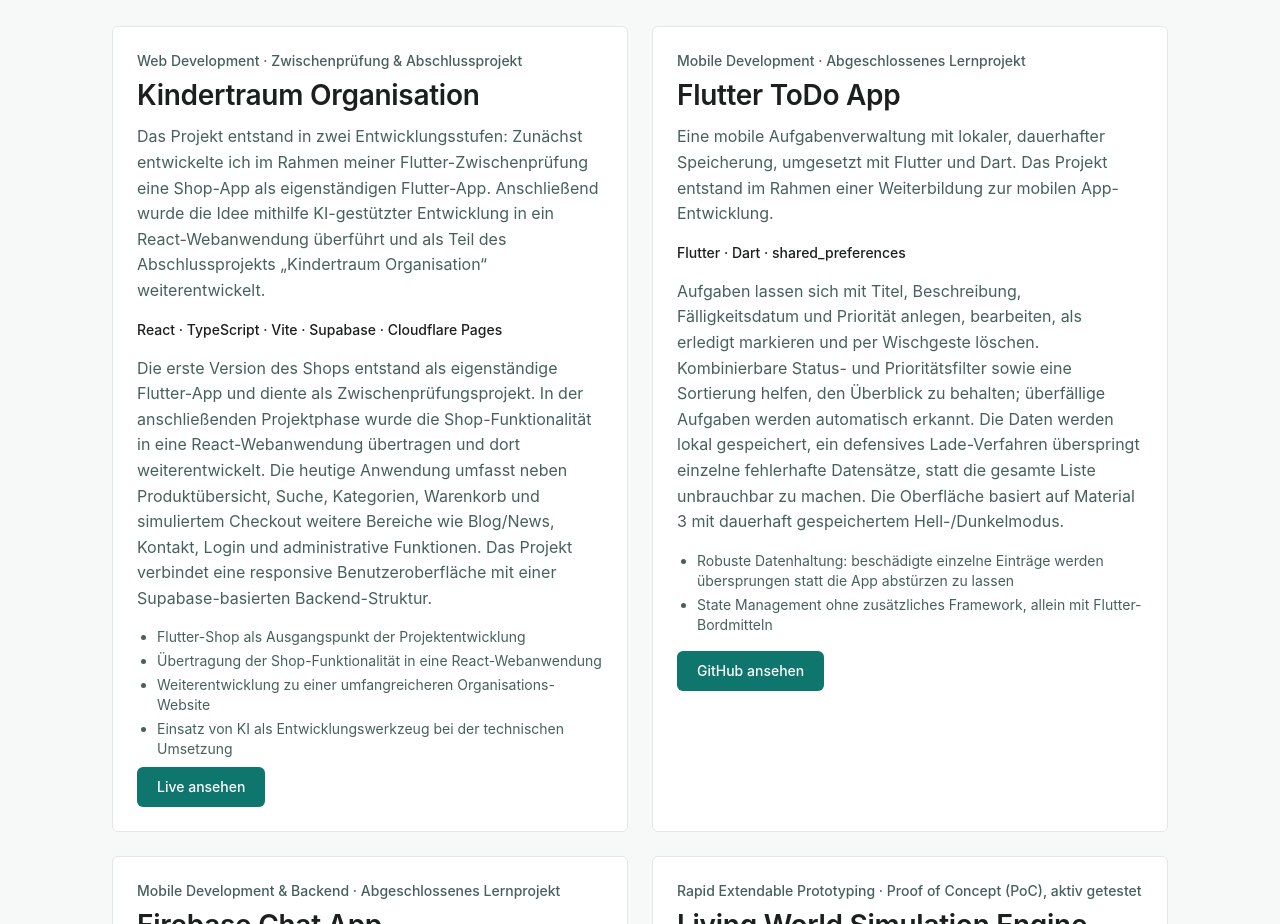
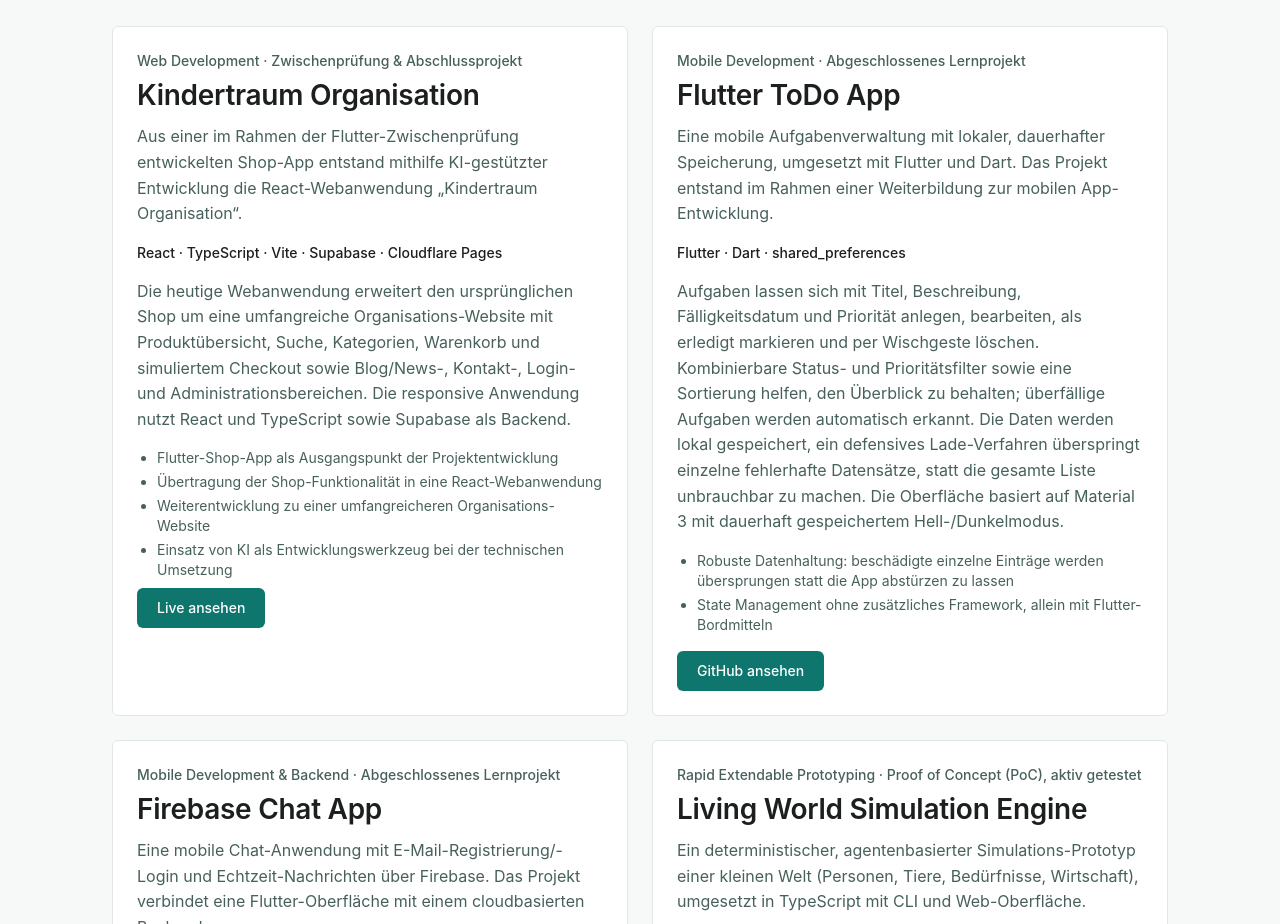
Before and after one commit to Alexandra-S-new/portfolio-alexandra-schetelich, a React (Vite) app: page / in a window 1280 px wide. Shown: the part 1740-2664 px from the top of the page. Built offline with nearby package versions, Linux system fonts and the light colour scheme.

Commit message:
projects-2

```diff
--- a/src/data/projects.ts
+++ b/src/data/projects.ts
@@ -8,10 +8,10 @@ export const projects: Project[] = [
     status: 'Zwischenprüfung & Abschlussprojekt',
     featured: true,
     shortDescription:
-      'Das Projekt entstand in zwei Entwicklungsstufen: Zunächst entwickelte ich im Rahmen meiner Flutter-Zwischenprüfung eine Shop-App als eigenständigen Flutter-App. Anschließend wurde die Idee mithilfe KI-gestützter Entwicklung in ein React-Webanwendung überführt und als Teil des Abschlussprojekts „Kindertraum Organisation“ weiterentwickelt.',
+      'Aus einer im Rahmen der Flutter-Zwischenprüfung entwickelten Shop-App entstand mithilfe KI-gestützter Entwicklung die React-Webanwendung „Kindertraum Organisation“.',
+
     description:
-      'Die erste Version des Shops entstand als eigenständige Flutter-App und diente als Zwischenprüfungsprojekt. In der anschließenden Projektphase wurde die Shop-Funktionalität in eine React-Webanwendung übertragen und dort weiterentwickelt. Die heutige Anwendung umfasst neben Produktübersicht, Suche, Kategorien, Warenkorb und simuliertem Checkout weitere Bereiche wie Blog/News, Kontakt, Login und administrative Funktionen. Das Projekt verbindet eine responsive Benutzeroberfläche mit einer Supabase-basierten Backend-Struktur.',
-    technologies: ['React', 'TypeScript', 'Vite', 'Supabase', 'Cloudflare Pages'],
+      'Die heutige Webanwendung erweitert den ursprünglichen Shop um eine umfangreiche Organisations-Website mit Produktübersicht, Suche, Kategorien, Warenkorb und simuliertem Checkout sowie Blog/News-, Kontakt-, Login- und Administrationsbereichen. Die responsive Anwendung nutzt React und TypeScript sowie Supabase als Backend.', technologies: ['React', 'TypeScript', 'Vite', 'Supabase', 'Cloudflare Pages'],
     features: [
       'Produktübersicht mit Demo-Daten',
       'Suche und Kategorie-Filter',
@@ -29,7 +29,7 @@ export const projects: Project[] = [
       'Übertragung und Weiterentwicklung bestehender Funktionalität'],
     role: 'Eigenständige Konzeption und Umsetzung der Flutter-App im Rahmen der Zwischenprüfung. Anschließend eigenständige Weiterentwicklung des Projekts als React-Webanwendung mit KI-gestützter Unterstützung bei der technischen Übertragung und Anpassung.',
     highlights: [
-      'Flutter-Shop als Ausgangspunkt der Projektentwicklung',
+      'Flutter-Shop-App als Ausgangspunkt der Projektentwicklung',
       'Übertragung der Shop-Funktionalität in eine React-Webanwendung',
       'Weiterentwicklung zu einer umfangreicheren Organisations-Website',
       'Einsatz von KI als Entwicklungswerkzeug bei der technischen Umsetzung'
```
